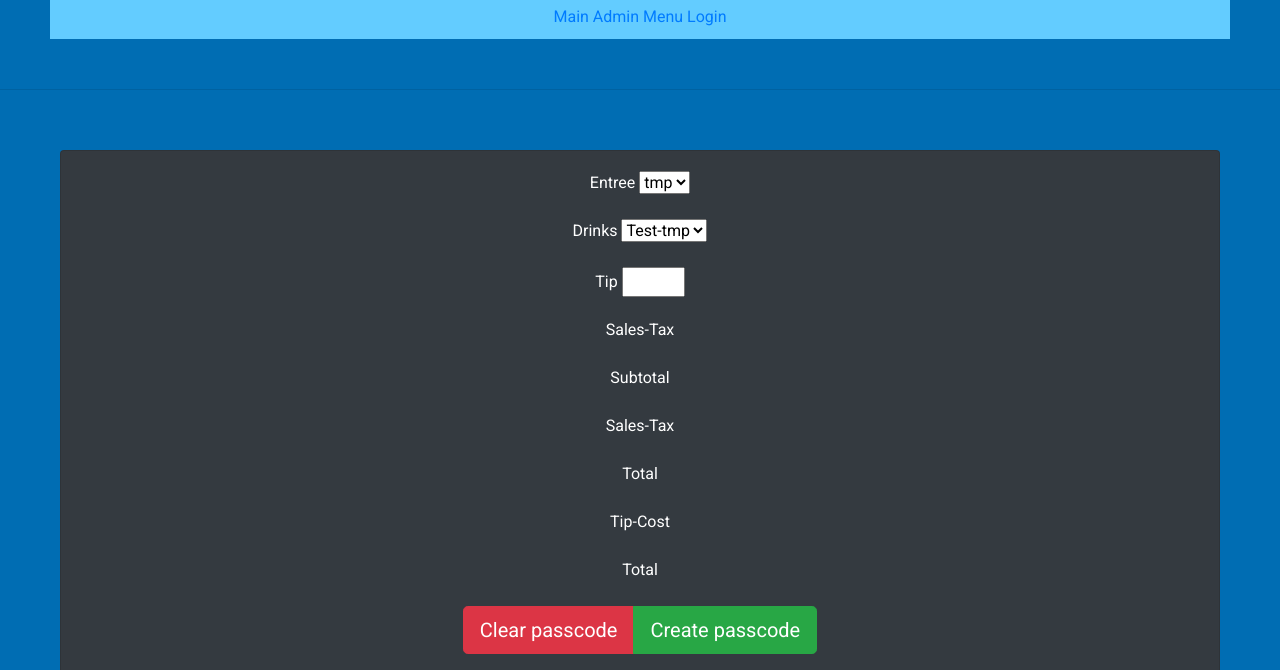
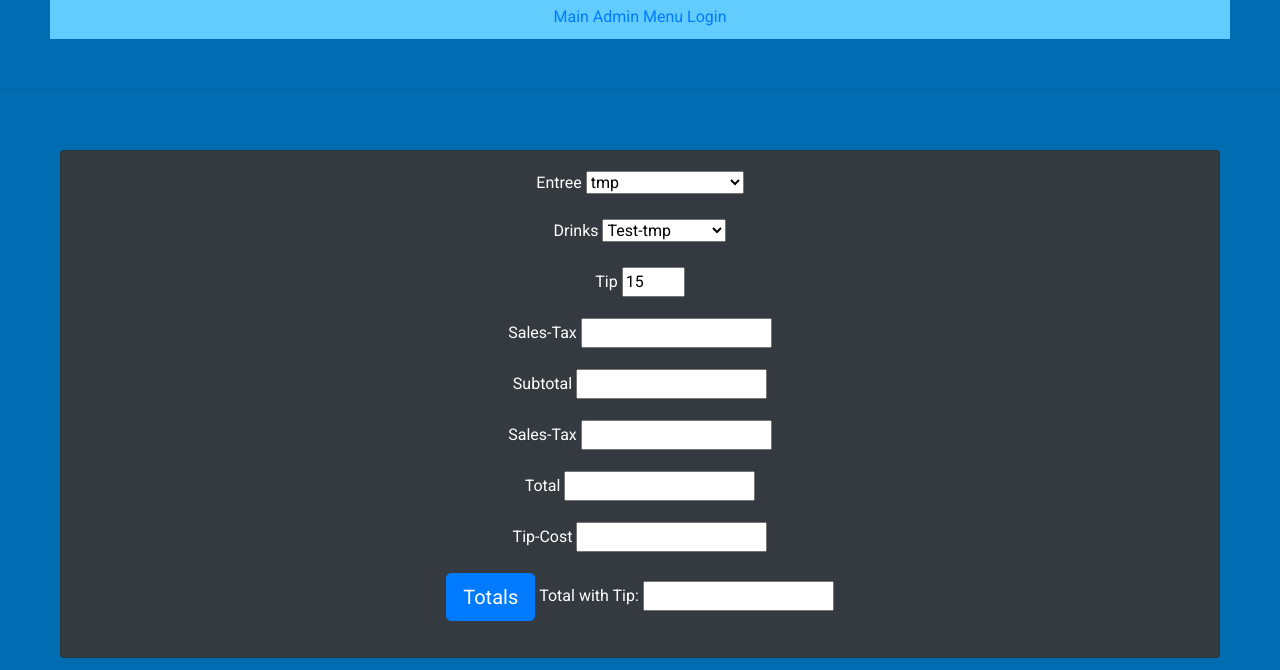
Before and after one commit to latimercaleb/5750-hw-1, a plain HTML site: page hw3/cashier.html in a window 1280 px wide. Shown: the part 127-797 px from the top of the page. Drawn offline with nearby package versions, Linux system fonts and the light colour scheme.

Commit message:
Added another layer of functionality in the javascript layer

```diff
--- a/hw3/app.js
+++ b/hw3/app.js
@@ -1,6 +1,7 @@
 var pCode;
 var entreeList = [['Select Entree ...', 0],['TacoCombo', 10],['QueasadillaCombo',12],['BuritoCombo',12],['Nachos',  12],['Salad', 8],['Taco Platter', 25]];
 var drinkList = [['Select Drink ...', 0],['Water', 0],['Lemonade', 2],['Beer', 4]];
+
 $(function(){
     console.log("Ready?");
 });
@@ -19,7 +20,7 @@ $('#clear').click(function(){
 $('#login').submit(function(e){
   e.preventDefault();
     if($('input').val() == pCode){
-        window.location.assign('cashier.html')
+        window.location.assign('cashier.html');
     }
     else {
       // prepend needs a sort of fade in
@@ -35,17 +36,22 @@ $('#login').submit(function(e){
 
     }
 });
-
-$('#drinkList').click(makeDrinkList);
+// needs parent event
+// $('#mealList').load(makeFoodList);
+// $('#drinkList').click(makeDrinkList);
 
 function makeFoodList () {
-  $.each(entreeList,function(item){
-    $('#meallist').add('<option>'+item+'</option>');
+  entreeList.forEach(function(item){
+    $('#mealList').append('<option class="new-menu-item">item[0]</option>');
+    $('.new-menu-item').html(item[0]).removeClass('new-menu-item');
   });
 }
 
 function makeDrinkList() {
-
+    drinkList.forEach(function(item){
+      $('#drinkList').append('<option class="new-drink-item">item[0]</option>');
+      $('.new-drink-item').html(item[0]).removeClass('new-drink-item');
+    });
 }
 
 function makeMenu () {
--- a/hw3/cashier.html
+++ b/hw3/cashier.html
@@ -11,6 +11,7 @@
 //=================================================================-->
 <!DOCTYPE html>
 <html>
+
 <head>
     <title>TacoTown: Cashier</title>
     <link rel='stylesheet' href='css/bootstrap-4.0.0-beta-dist/css/bootstrap.min.css' />
@@ -37,8 +38,8 @@
             </div> -->
             <div class='card-body'>
                 <form>
-                  <!--this page needs to be for sure, protected against login validation -->
-                    <div class='form-group'>
+                    <!--this page needs to be for sure, protected against login validation -->
+                    <div class='form-group' onload="makeFoodList()">
                         <label>Entree</label>
                         <select name='Entree' id='mealList'>
                           <option>tmp</option>
@@ -54,36 +55,32 @@
                     </div>
                     <div class='form-group'>
                         <label>Tip</label>
-                        <input readonly type='number' min="0" max="100"/>
-                        <!--Default value is 15, new increment is 15 -->
+                        <input type='number' min="0" max="100" value='15' step="5" />
                     </div>
                     <div class='form-group'>
                         <label>Sales-Tax</label>
-
+                        <input readonly type='text' />
                     </div>
                     <div class='form-group'>
                         <label>Subtotal</label>
-
+                        <input readonly type="text" />
                     </div>
                     <div class='form-group'>
                         <label>Sales-Tax</label>
-
+                        <input readonly type='text' />
                     </div>
                     <div class='form-group'>
                         <label>Total</label>
-
+                        <input readonly type='text' />
                     </div>
                     <div class='form-group'>
                         <label>Tip-Cost</label>
-
+                        <input readonly type="text" />
                     </div>
-                    <div class='form-group'>
-                        <label>Total</label>
-
-                    </div>
-                    <div class='btn-group'>
-                        <button class='btn btn-lg btn-danger' type="reset" id='clear'>Clear passcode </button>
-                        <button class='btn btn-lg btn-success' type='submit'>Create passcode</button>
+                    <div class='form-group form-horizontal'>
+                        <button class='btn btn-lg btn-primary'>Totals</button>
+                        <label>Total with Tip: </label>
+                        <input readonly type="text" />
                     </div>
                 </form>
             </div>
```
